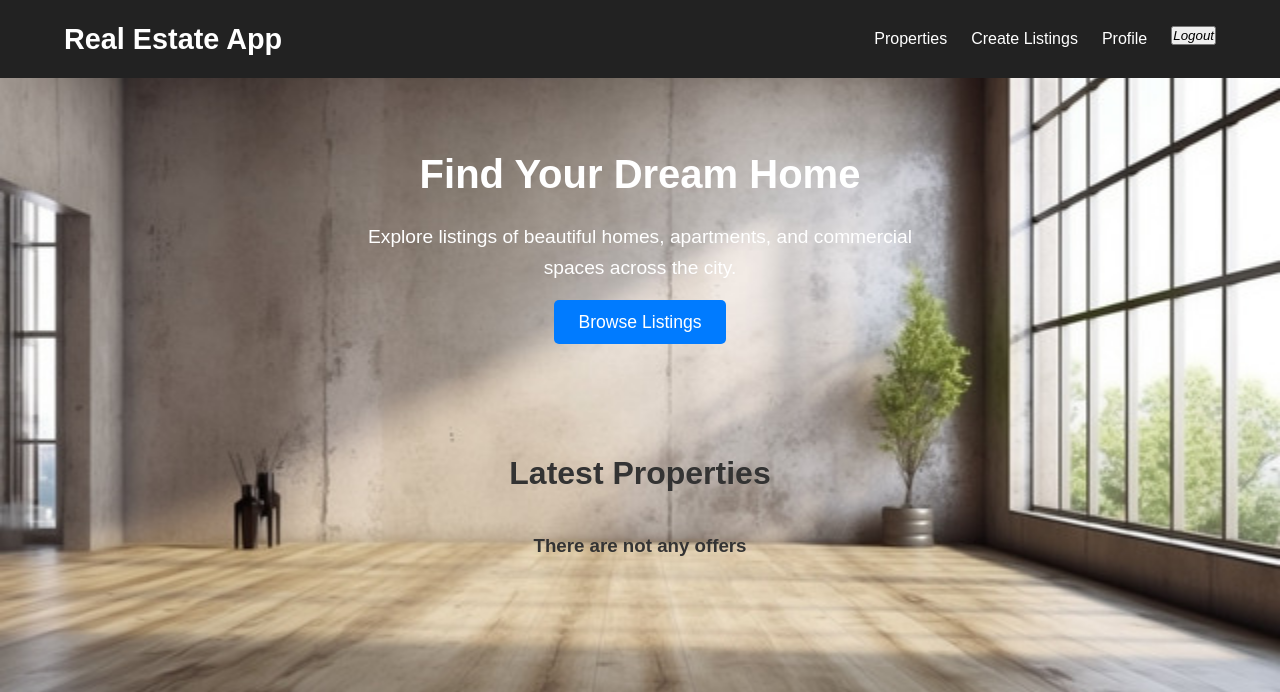
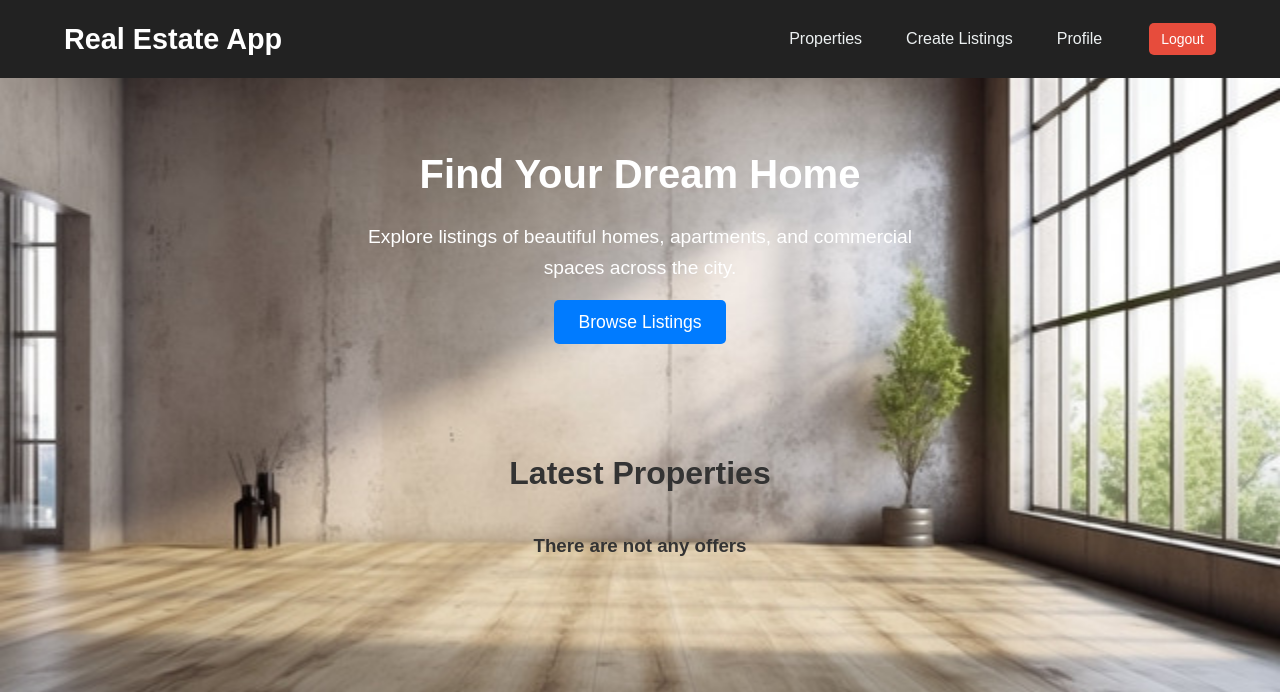
Before and after one commit to Petar-Koprinkov/Real-Estate-Web-Application, a Django app: page / in a window 1280 px wide. Shown: the top 692 px of the page. Run offline with Django 5.2, Linux system fonts and the light colour scheme; the visitor is signed in with stand-in values (Sample User, id 1); data that the repository does not hold is empty.

Commit message:
fix: Fixed CSS for navigation

```diff
--- a/static/css/home.css
+++ b/static/css/home.css
@@ -45,24 +45,57 @@ header .logo a {
     text-decoration: none;
 }
 
-header nav ul {
+nav ul {
     list-style: none;
+    margin: 0;
+    padding: 0;
     display: flex;
-    gap: 1.5rem;
-    padding: 0;
-    margin: 0;
+    align-items: center;
+    justify-content: space-between;
 }
 
-header nav ul li a {
-    color: #fff;
-    text-decoration: none;
-    font-size: 1rem;
-    transition: color 0.3s;
+nav ul li {
+    margin: 0 10px;
 }
 
-header nav ul li a:hover {
-    color: #007bff;
+nav ul li a {
+    text-decoration: none;
+    color: #ecf0f1;
+    font-size: 16px;
+    padding: 8px 12px;
+    border-radius: 5px;
+    transition: background-color 0.3s ease, color 0.3s ease;
 }
+
+nav ul li a:hover {
+    background-color: #3498db;
+    color: #fff;
+}
+
+form.logout {
+    display: inline;
+    margin-left: 25px;
+}
+
+form.logout button {
+    background-color: #e74c3c;
+    color: white;
+    font-size: 14px;
+    border: none;
+    padding: 8px 12px;
+    border-radius: 5px;
+    cursor: pointer;
+    transition: background-color 0.3s ease;
+}
+
+form.logout button:hover {
+    background-color: #c0392b;
+}
+
+form.logout button i {
+    font-style: normal;
+}
+
 
 main {
     flex: 1;
--- a/templates/accounts/login.html
+++ b/templates/accounts/login.html
@@ -3,7 +3,9 @@
     <div class="login-container">
         <h2>Login</h2>
         <form method="post">
+            {{ form.username.errors }}
             {{ form.username }}
+            {{ form.password.errors }}
             {{ form.password }}
             {% csrf_token %}
             <button type="submit">Login</button>
--- a/templates/base.html
+++ b/templates/base.html
@@ -20,7 +20,7 @@
                     <li><a href="#">Properties</a></li>
                     <li><a href="#">Create Listings</a></li>
                     <li><a href="#">Profile</a></li>
-                    <form method="post" action="{% url 'logout' %}">
+                    <form class='logout' method="post" action="{% url 'logout' %}">
                         {% csrf_token %}
                         <button class="button" type="submit"><i>Logout</i></button>
                     </form>
```
